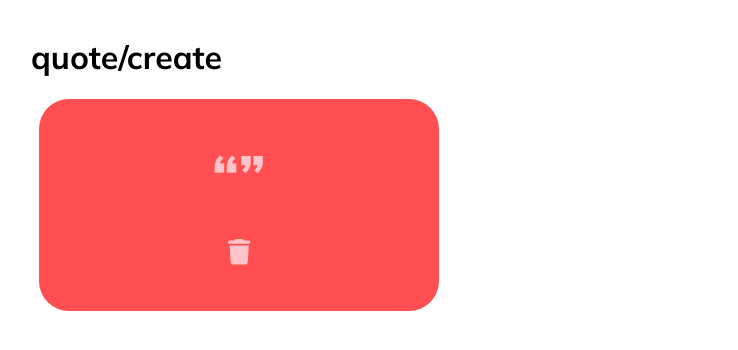
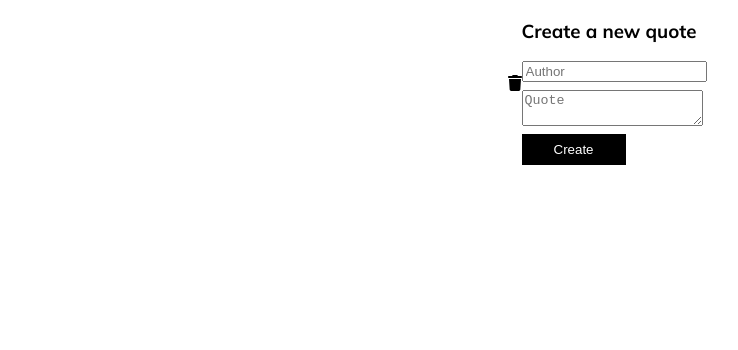
Before and after one commit to aledwassell/emma, a Next.js app: page /create in a window 1280 px wide. Shown: the top 350 px of the page, without its empty margins (33-771 px from the left). Built offline with nearby package versions, Linux system fonts and the light colour scheme; no server answers; the database is empty.

Commit message:
Add quotes grid on the hompage.

```diff
--- a/components/Navbar.tsx
+++ b/components/Navbar.tsx
@@ -1,8 +1,9 @@
 import Link from 'next/link';
+import styles from '../styles/Nav.module.scss';
 
 export default function Navbar() {
   return (
-    <nav>
+    <nav className={styles.nav}>
       <Link href="/">Home</Link>
     </nav>
   );
--- a/pages/_app.tsx
+++ b/pages/_app.tsx
@@ -19,10 +19,12 @@ export const philosopher = Philosopher({
 
 function MyApp({Component, pageProps}: AppProps) {
   return (
-    <main className={mulish.className}>
+    <>
       {/* <Navbar /> */}
-      <Component {...pageProps} />
-    </main>
+      <main className={mulish.className}>
+        <Component {...pageProps} />
+      </main>
+    </>
   );
 }
 
--- /dev/null
+++ b/pages/create/index.tsx
@@ -0,0 +1,14 @@
+import {FontAwesomeIcon} from '@fortawesome/react-fontawesome';
+import CreateQuote from 'components/CreateQuote';
+import Link from 'next/link';
+
+export default function create() {
+  return (
+    <>
+      <Link href={'/'}>
+        <FontAwesomeIcon icon={['fas', 'trash']} />
+      </Link>
+      <CreateQuote />
+    </>
+  );
+}
--- /dev/null
+++ b/styles/Nav.module.scss
@@ -0,0 +1,3 @@
+.nav {
+  background-color: transparent;
+}
--- a/styles/Quotes.module.scss
+++ b/styles/Quotes.module.scss
@@ -1,17 +1,30 @@
 .grid {
-  align-items: flex-start;
+  height: 100vh;
+  display: grid;
+  gap: 2rem;
+  max-width: 1200px;
+
+  @media (min-width: 600px) {
+    grid-template-columns: repeat(2, 1fr);
+  }
+  overflow: hidden;
+}
+
+.column {
   display: flex;
-  flex-wrap: wrap;
-  justify-content: flex-start;
-  margin-top: 2rem;
-  max-width: 1000px;
+  flex-direction: column;
+  gap: 2rem;
+  height: 100vh;
+  &::-webkit-scrollbar {
+    display: none;
+  }
+  overflow-y: scroll;
 }
 
 .card {
   background: #ff4f52;
   border-radius: 30px;
   color: #fff;
-  margin: 0.5rem;
   padding: 2rem 1rem;
 }
 
@@ -29,7 +42,6 @@
   letter-spacing: 0.5px;
   line-height: 35px;
   text-align: center;
-  width: 400px;
 
   p {
     span {
--- a/styles/globals.scss
+++ b/styles/globals.scss
@@ -4,11 +4,11 @@
 
 html,
 body {
-  padding: 0;
+  height: 100vh;
+  padding: 0 1rem;
   margin: 0;
   font-family: -apple-system, BlinkMacSystemFont, Segoe UI, Roboto, Oxygen,
     Ubuntu, Cantarell, Fira Sans, Droid Sans, Helvetica Neue, sans-serif;
-  padding: 0 2rem;
   background-color: #fff;
 }
 
@@ -20,12 +20,9 @@ a {
 }
 
 main {
-  min-height: 100vh;
-  padding: 1rem 0;
   display: flex;
-  flex-direction: column;
-  justify-content: flex-start;
-  align-items: flex-start;
+  justify-content: center;
+  align-items: center;
 }
 
 input,
```
Also changed, not shown: pages/index.tsx (+13 -10 lines).
